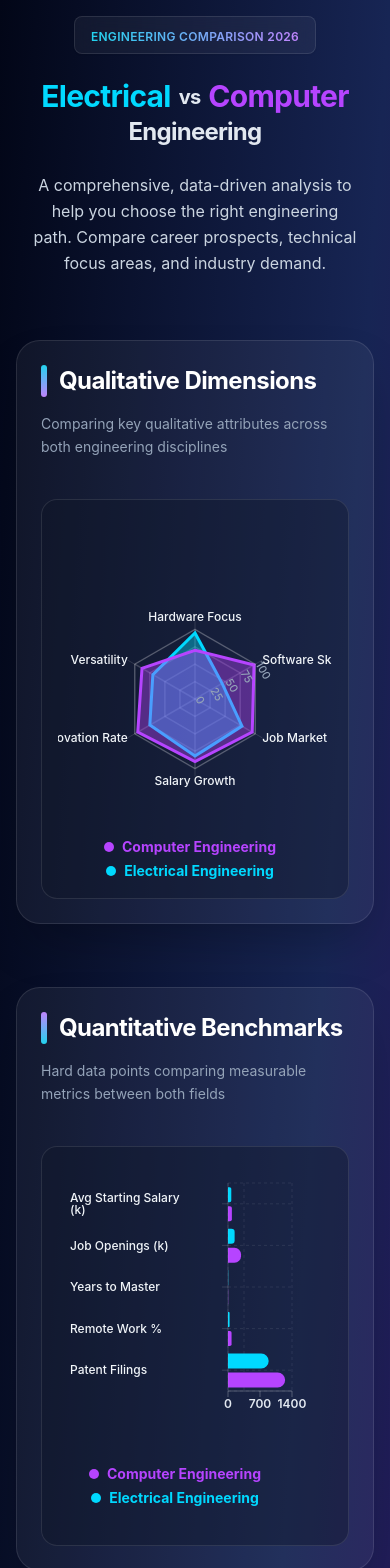
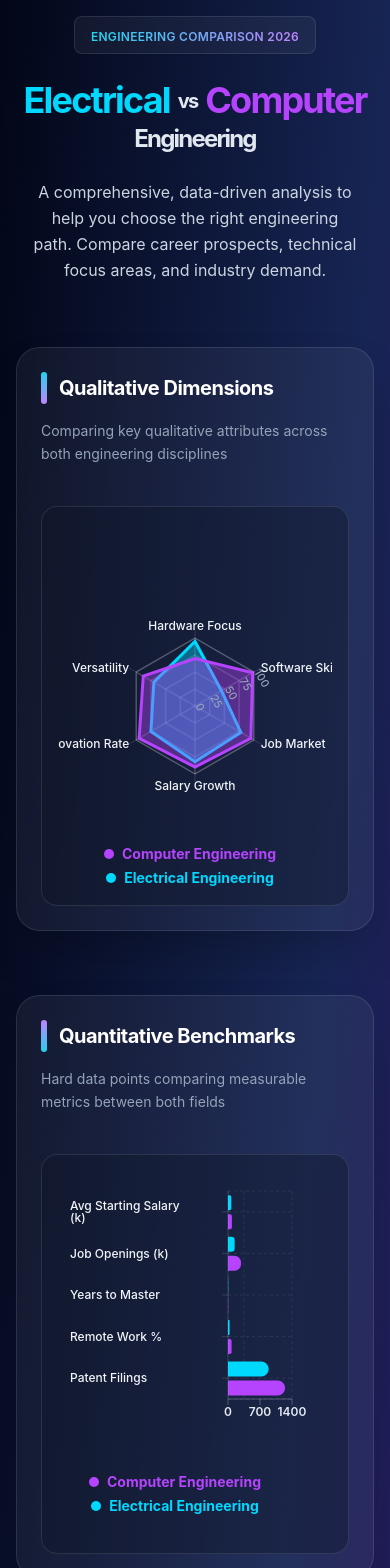
Before and after one commit to MateenCoder/engineering-comparison-dashboard, a React (Create React App) app: page / in a window 390 px wide. Shown: the top 1568 px of the page. Built offline with nearby package versions, Linux system fonts and the light colour scheme.

Commit message:
Refines visual hierarchy and Radar Chart mobile settings

```diff
--- a/src/App.js
+++ b/src/App.js
@@ -95,7 +95,7 @@ export default function EngineeringComparisonDashboard() {
                         Engineering Comparison 2026
                     </span>
                 </div>
-                <h1 className="text-3xl md:text-8xl lg:text-9xl font-bold mb-6 leading-tight flex flex-col items-center tracking-tight">
+                <h1 className="text-4xl md:text-8xl lg:text-9xl font-bold mb-6 leading-tight flex flex-col items-center tracking-tighter md:tracking-tight">
                     <div className="flex items-center justify-center gap-2 md:gap-6">
                         <span style={{ color: colors.electrical }}>Electrical</span>
                         <span className="text-slate-200 text-xl md:text-5xl">vs</span>
@@ -114,7 +114,7 @@ export default function EngineeringComparisonDashboard() {
                 <div className="bg-white/5 backdrop-blur-xl rounded-3xl p-6 md:p-12 border border-white/10 shadow-2xl">
                     <div className="flex items-center gap-3 mb-4">
                         <div className="w-1.5 h-8 bg-gradient-to-b from-cyan-400 to-purple-400 rounded-full"></div>
-                        <h2 className="text-2xl md:text-3xl font-bold tracking-tight">Qualitative Dimensions</h2>
+                        <h2 className="text-xl md:text-3xl font-bold tracking-tight">Qualitative Dimensions</h2>
                     </div>
                     <p className="text-slate-400 mb-10 text-sm md:text-base leading-relaxed">Comparing key qualitative attributes across both engineering disciplines</p>
 
@@ -125,8 +125,8 @@ export default function EngineeringComparisonDashboard() {
                                 data={radarData}
                                 cx="50%"
                                 cy="50%"
-                                outerRadius="65%"
-                                margin={{ top: 10, right: 30, bottom: 0, left: 30 }}
+                                outerRadius="70%"
+                                margin={{ top: 10, right: 40, bottom: 0, left: 40 }}
                             >
                                 <PolarGrid stroke="#ffffff30" strokeWidth={1.5} />
                                 <PolarAngleAxis
@@ -160,7 +160,7 @@ export default function EngineeringComparisonDashboard() {
                                     isAnimationActive={false}
                                 />
                                 <Legend
-                                    wrapperStyle={{ paddingTop: '40px' }}
+                                    wrapperStyle={{ paddingTop: '50px' }}
                                     iconType="circle"
                                     iconSize={10}
                                     formatter={(value, entry) => {
@@ -195,7 +195,7 @@ export default function EngineeringComparisonDashboard() {
                 <div className="bg-white/5 backdrop-blur-xl rounded-3xl p-6 md:p-12 border border-white/10 shadow-2xl">
                     <div className="flex items-center gap-3 mb-4">
                         <div className="w-1.5 h-8 bg-gradient-to-b from-purple-400 to-cyan-400 rounded-full"></div>
-                        <h2 className="text-2xl md:text-3xl font-bold tracking-tight">Quantitative Benchmarks</h2>
+                        <h2 className="text-xl md:text-3xl font-bold tracking-tight">Quantitative Benchmarks</h2>
                     </div>
                     <p className="text-slate-400 mb-10 text-sm md:text-base leading-relaxed">Hard data points comparing measurable metrics between both fields</p>
 
@@ -272,7 +272,7 @@ export default function EngineeringComparisonDashboard() {
                 <div className="bg-white/5 backdrop-blur-xl rounded-3xl p-6 md:p-12 border border-white/10 shadow-2xl">
                     <div className="flex items-center gap-3 mb-4">
                         <div className="w-1.5 h-8 bg-gradient-to-b from-cyan-400 to-purple-400 rounded-full"></div>
-                        <h2 className="text-2xl md:text-3xl font-bold tracking-tight">Feature Matrix</h2>
+                        <h2 className="text-xl md:text-3xl font-bold tracking-tight">Feature Matrix</h2>
                     </div>
                     <p className="text-slate-400 mb-10 text-sm md:text-base leading-relaxed">Side-by-side comparison of core competencies</p>
 
@@ -337,7 +337,7 @@ export default function EngineeringComparisonDashboard() {
                 <div className="bg-white/5 backdrop-blur-xl rounded-3xl p-6 md:p-12 border border-white/10 shadow-2xl">
                     <div className="flex items-center gap-3 mb-4">
                         <div className="w-1.5 h-8 bg-gradient-to-b from-purple-400 to-cyan-400 rounded-full"></div>
-                        <h2 className="text-2xl md:text-3xl font-bold tracking-tight">Recommendations</h2>
+                        <h2 className="text-xl md:text-3xl font-bold tracking-tight">Recommendations</h2>
                     </div>
                     <p className="text-slate-400 mb-10 text-sm md:text-base leading-relaxed">Which engineering path wins for different user profiles?</p>
 
```
